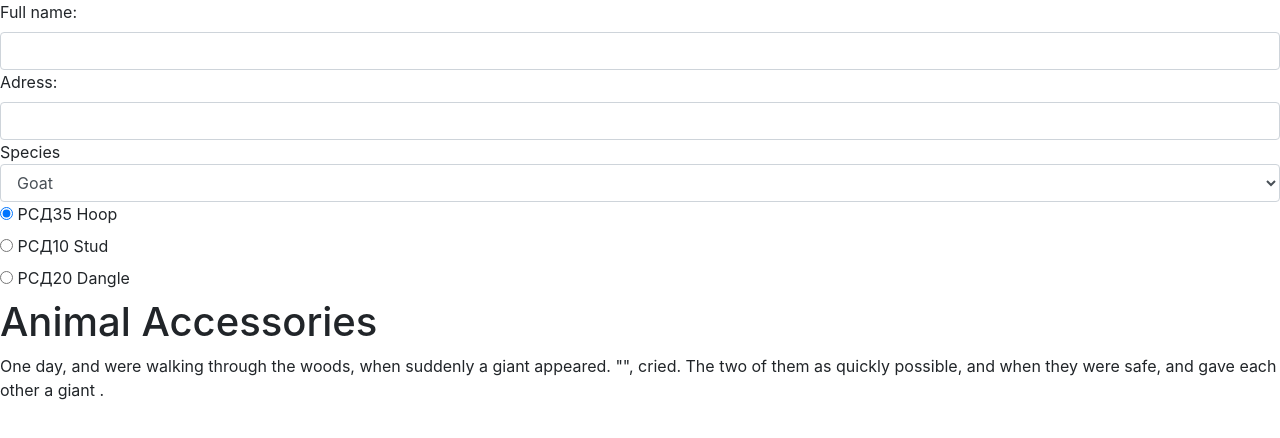
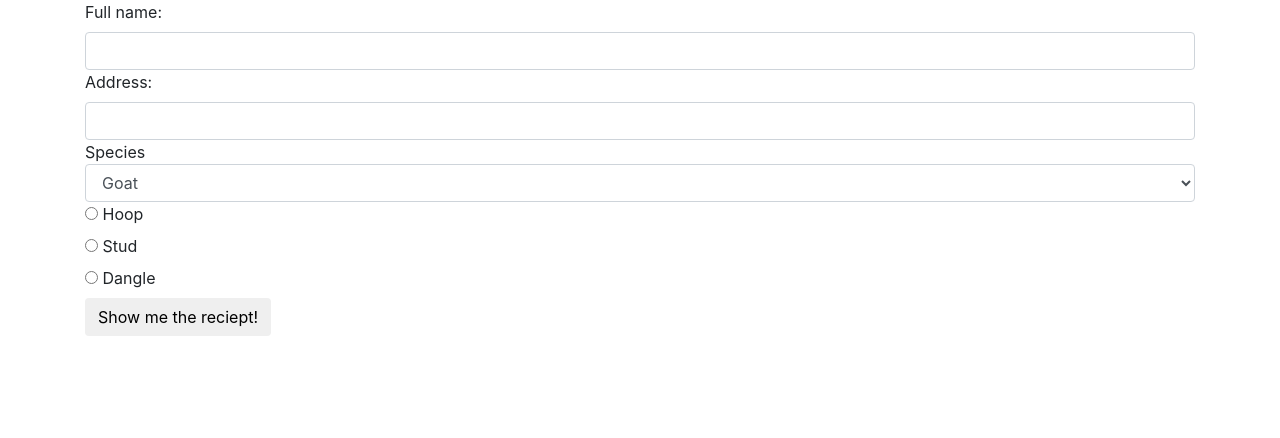
Before and after one commit to CGosser/online-market, a plain HTML site: page index.html in a window 1280 px wide. Drawn offline with Linux system fonts and the light colour scheme.

Commit message:
alter html in order to make java work, modify java to accommodate this

```diff
--- a/css/styles.css
+++ b/css/styles.css
@@ -0,0 +1,3 @@
+#reciept {
+  display: none;
+}
--- a/index.html
+++ b/index.html
@@ -9,13 +9,15 @@
     <title></title>
   </head>
   <body>
+    <div class="container">
+      <form id="inputs">
   <div class="name-field">
     <label for="name">Full name:</label>
     <input id="name" class="form-control" type="text">
   </div>
-  <div class="adress-field">
-    <label for="adress">Adress:</label>
-    <input id="adress" class="form-control" type="text">
+  <div class="address-field">
+    <label for="address">Address:</label>
+    <input id="address" class="form-control" type="text">
   </div>
   <head>
     Species
@@ -30,24 +32,27 @@
   </select>
   <div class="radio">
   <label>
-    <input type="radio" name="earring" value="Hoop"checked> РСД35 Hoop
+    <input type="radio" name="earring" value="hoops">
+    Hoop
   </label>
   </div>
-<div class="radio">
+  <div class="radio">
   <label>
-    <input type="radio" name="Earring" value="Stud">
-    РСД10 Stud
+    <input type="radio" name="earring" value="studs">
+    Stud
+  </label>
+  </div>
+  <div class="radio">
+  <label>
+    <input type="radio" name="earring" value="dangles">
+     Dangle
   </label>
 </div>
-<div class="radio">
-  <label>
-    <input type="radio" name="Earring" value="Dangle">
-     РСД20 Dangle
-  </label>
+  <button type="submit"  class="btn">Show me the reciept!</button>
+</form>
+  <div>
+  <p id="reciept">One day, <span class="name"></span> and <span class="address"></span> were walking through the woods, when suddenly a giant <span class="animal"></span> appeared. <span class="earring"></span></p>
 </div>
-<div id="Reciept">
-  <h1>Animal Accessories</h1>
-  <p>One day, <span class="person1"></span> and <span class="person2"></span> were walking through the woods, when suddenly a giant <span class="animal"></span> appeared. "<span class="exclamation"></span>", <span class="person1"></span> cried. The two of them <span class="verb"></span> as quickly possible, and when they were safe, <span class="person1"></span> and <span class="person2"></span> gave each other a giant <span class="noun"></span>.</p>
 </div>
   </body>
 </html>
--- a/js/scripts.js
+++ b/js/scripts.js
@@ -0,0 +1,21 @@
+$(document).ready(function() {
+  $("#inputs").submit(function(event) {
+    console.log("2");
+    var person1Input = $("input#name").val();
+    var person2Input = $("input#address").val();
+    var animalInput= $("input#animal").val();
+    var exclamationInput = $("input#earring").val();
+    // var verbInput = $("input#verb").val();
+    // var nounInput = $("input#noun").val();
+    var flavor = $("input:radio[name=flavor]:checked").val();
+    $(".name").text(person1Input);
+    $(".address").text(person2Input);
+    $(".animal").text(animalInput);
+    $(".earring").text(exclamationInput);
+    // $(".verb").text(verbInput);
+    // $(".noun").text(nounInput);
+    $("#reciept").show();
+
+    event.preventDefault();
+  });
+});
```
